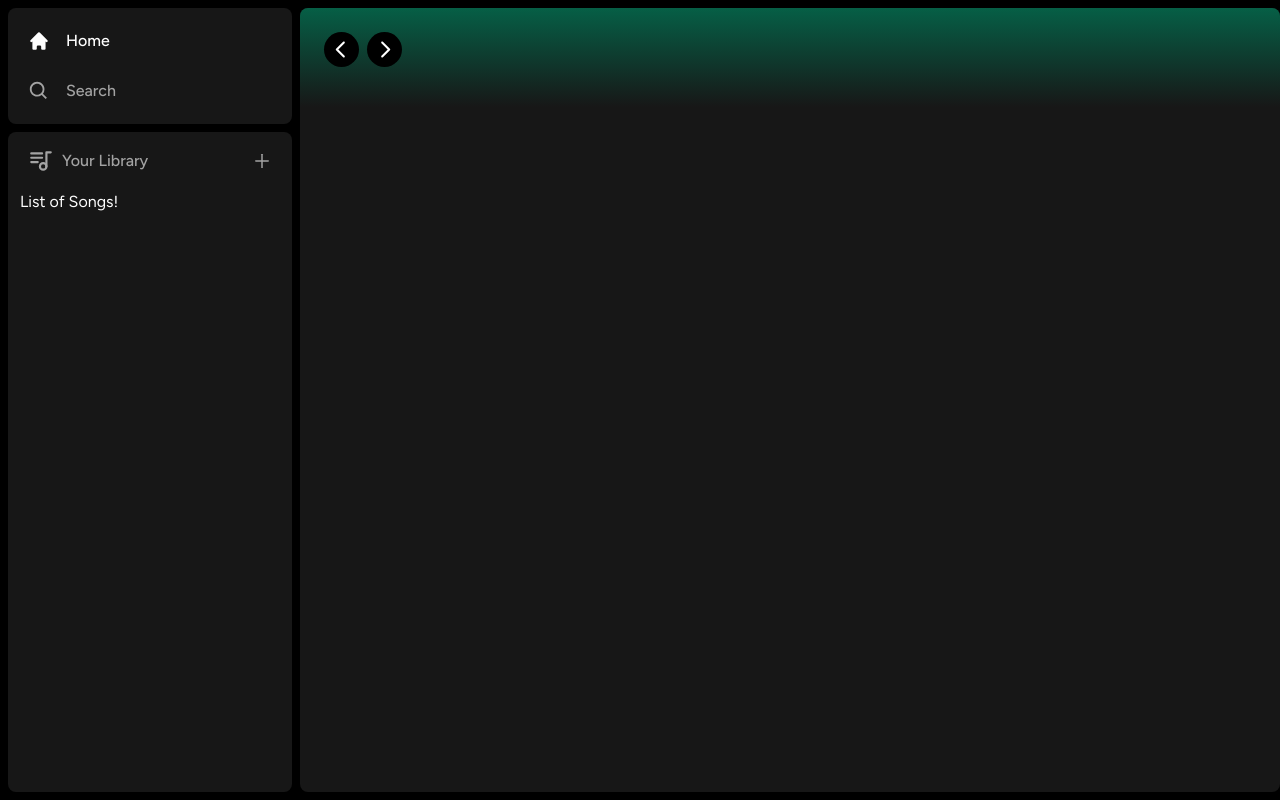
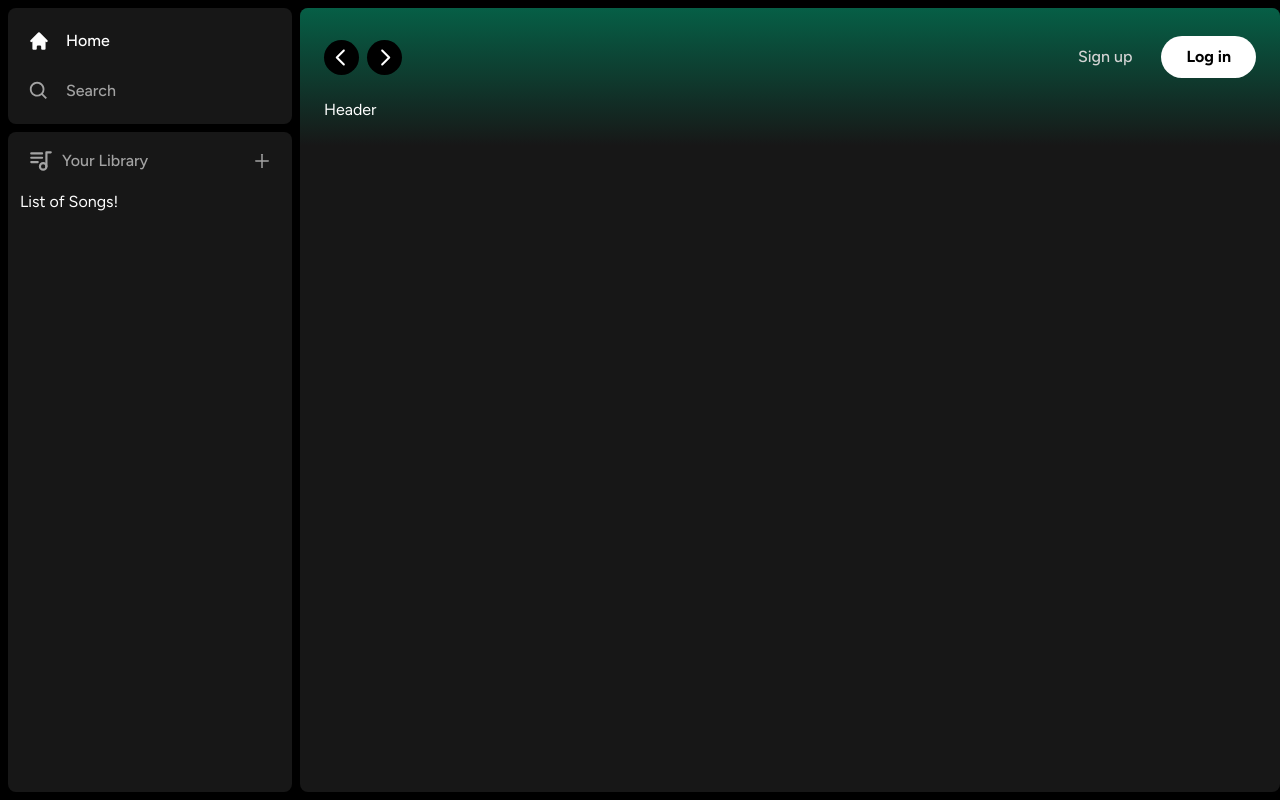
Before and after one commit to Sailesh2577/spotify-clone, a Next.js app: page / in a window 1280 px wide. Built offline with nearby package versions, Linux system fonts and the light colour scheme.

Commit message:
Created buttons for login and signup

```diff
--- /dev/null
+++ b/components/Button.tsx
@@ -0,0 +1,41 @@
+import { forwardRef } from "react";
+import { twMerge } from "tailwind-merge";
+
+interface ButtonProps extends React.ButtonHTMLAttributes<HTMLButtonElement> {}
+
+const Button = forwardRef<HTMLButtonElement, ButtonProps>(
+  ({ className, children, disabled, type = "button", ...props }, ref) => {
+    return (
+      <button
+        type={type}
+        className={twMerge(
+          `
+          w-full
+          rounded-full
+          bg-green-500
+          border
+          border-transparent
+          px-3
+          py-3
+          disabled:cursor-not-allowed
+          disabled:opacity-50
+          text-black
+          font-bold
+          hover:opacity-75
+          transition
+        `,
+          className
+        )}
+        disabled={disabled}
+        ref={ref}
+        {...props}
+      >
+        {children}
+      </button>
+    );
+  }
+);
+
+Button.displayName = "Button";
+
+export default Button;
--- a/components/Header.tsx
+++ b/components/Header.tsx
@@ -5,6 +5,8 @@
 import { RxCaretLeft, RxCaretRight } from "react-icons/rx";
 import { HiHome } from "react-icons/hi";
 import { BiSearch } from "react-icons/bi";
+
+import Button from "./Button";
 
 interface HeaderProps {
   children: React.ReactNode;
@@ -53,7 +55,25 @@
             <BiSearch className="text-black" size={20} />
           </button>
         </div>
+        <div className="flex justify-between items-center gap-x-4">
+          <>
+            <div>
+              <Button
+                onClick={() => {}}
+                className="bg-transparent text-neutral-300 font-medium"
+              >
+                Sign up
+              </Button>
+            </div>
+            <div>
+              <Button onClick={() => {}} className="bg-white px-6 py-2">
+                Log in
+              </Button>
+            </div>
+          </>
+        </div>
       </div>
+      {children}
     </div>
   );
 };
--- a/package.json
+++ b/package.json
@@ -9,7 +9,7 @@
     "lint": "next lint"
   },
   "dependencies": {
-    "next": "13.5.6",
+    "next": "^14.0.1",
     "react": "^18",
     "react-dom": "^18",
     "react-icons": "^4.11.0",
```
Also changed, not shown: 1 other file (tests, documents, lock files or other folders).
